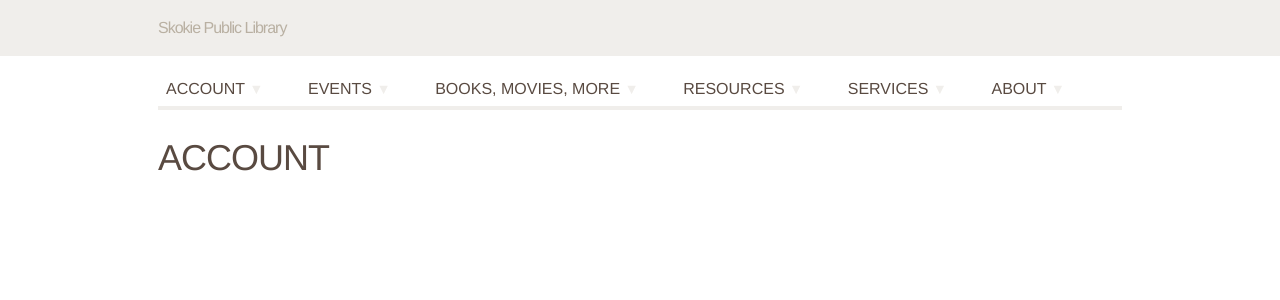
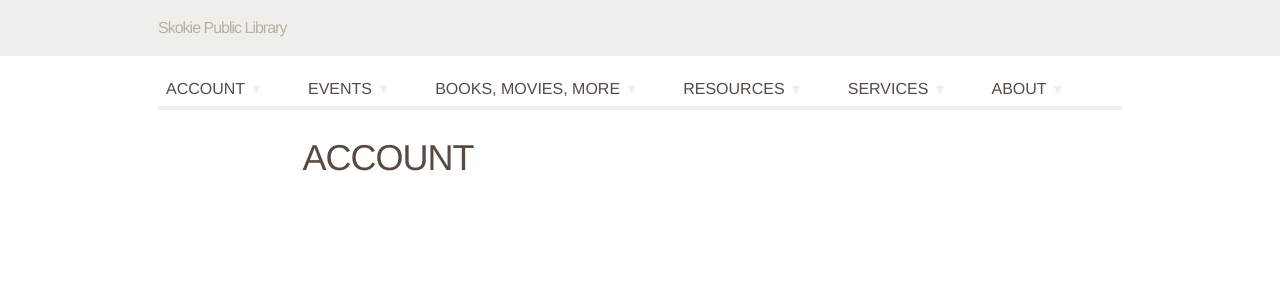
Before and after one commit to skokielibrary/spl-content, a Jekyll site: the page built from _content/eileen/account.markdown, in a window 1280 px wide. Shown: the top 300 px of the page. Built offline with Jekyll 4.4.1, drawn with Linux system fonts in a browser that asks for light colours; some web fonts are replaced.

Commit message:
make post 70% of wrapper width

```diff
--- a/_sass/_layout.scss
+++ b/_sass/_layout.scss
@@ -241,6 +241,11 @@ nav ul{margin: 0; padding: 0; list-style: none;}
 /**
  * Posts
  */
+ .post{
+     width: 70%;
+     margin: auto;
+ }
+
 .post-header {
     margin-bottom: $spacing-unit;
 }
```
